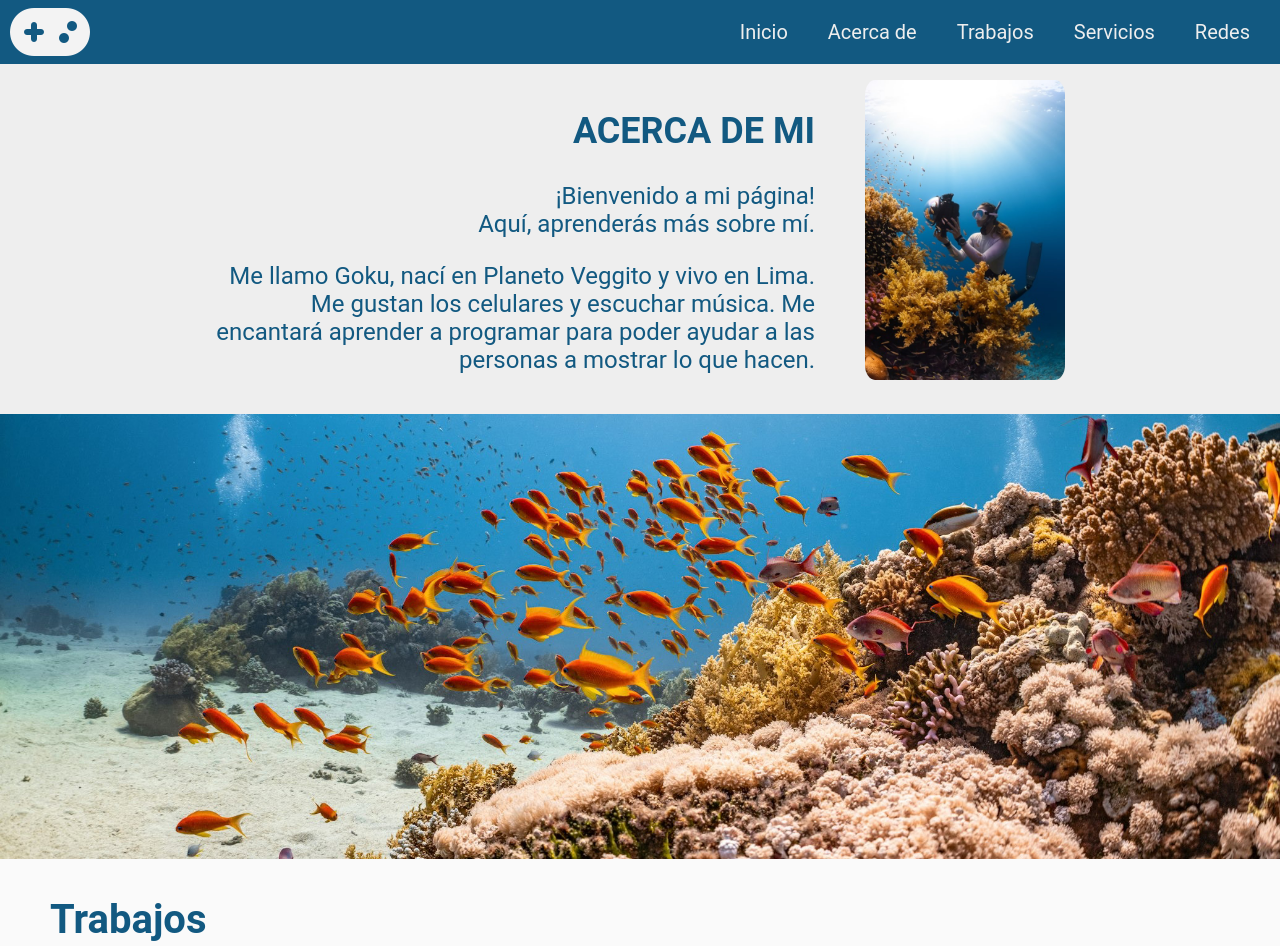
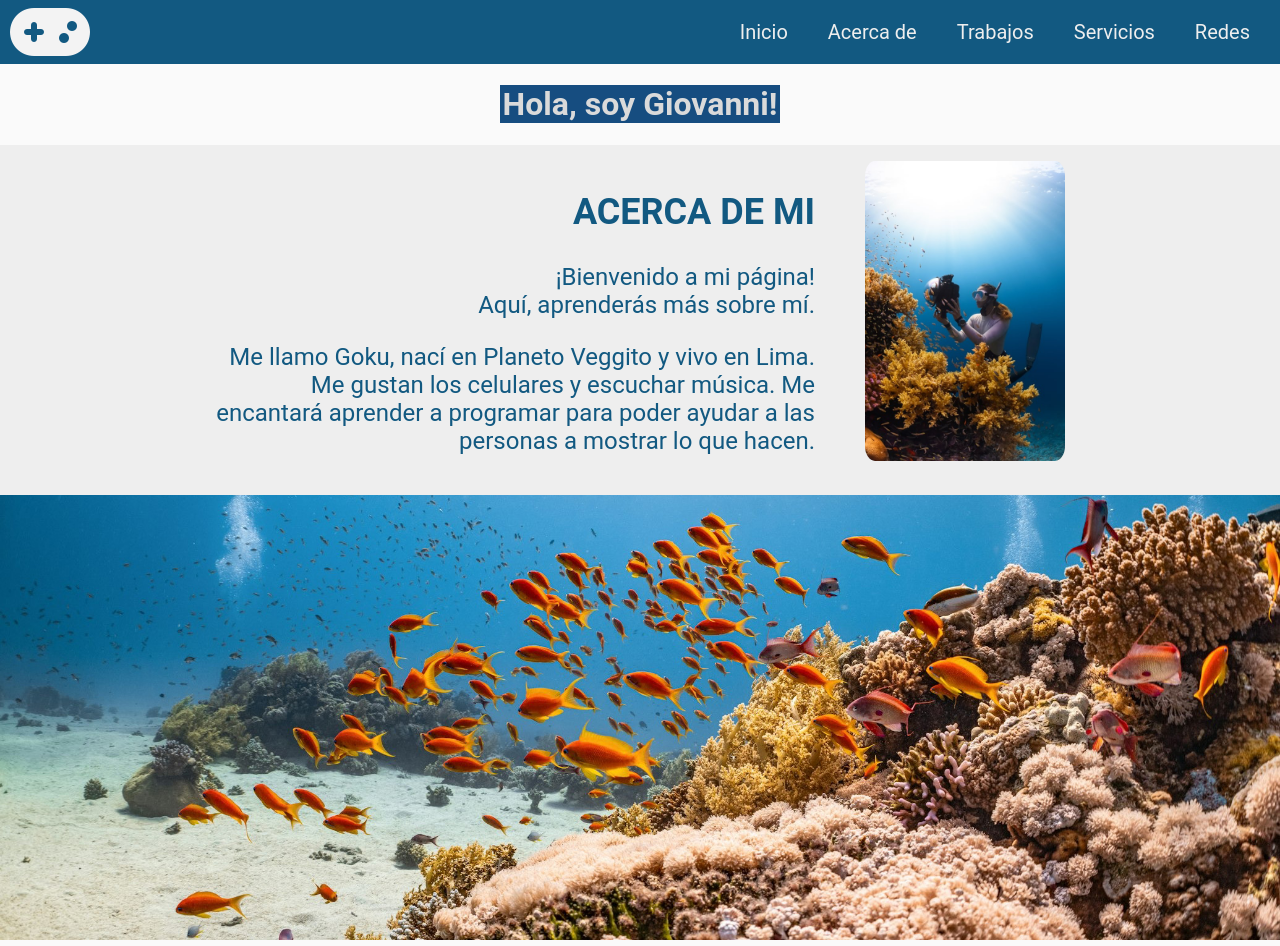
Before and after one commit to Goliveirap7/mi_primera_pagina_con_egg_live, a plain HTML site: page index.html in a window 1280 px wide. Shown: the top 946 px of the page. Drawn offline with Linux system fonts and the light colour scheme.

Commit message:
mi primera confirmacion de actualizacion

```diff
--- a/index.html
+++ b/index.html
@@ -29,6 +29,9 @@
         </nav>
       </header>
       <main id="seccion-principal">
+        <div class="greeting">
+          <h1>Hola, soy Giovanni!</h1>
+        </div>
         <section id="seccion-1">
           <div class="acerca-de">
             <h2>ACERCA DE MI</h2>
--- a/styles.css
+++ b/styles.css
@@ -267,6 +267,15 @@ ul {
           color: rgb(238, 63, 63);
       }
 
+      .greeting {
+        padding: auto;
+        margin-left: 500px;
+        margin-right: 500px;
+        text-align: center;
+        color: rgb(218, 218, 218);
+        background-color: rgb(22, 77, 128);
+      }
+
 /* ------------- Para Pantallas de más de 700px ------------- */
 @media only screen and (min-width: 700px) {
   .form-header {
```
